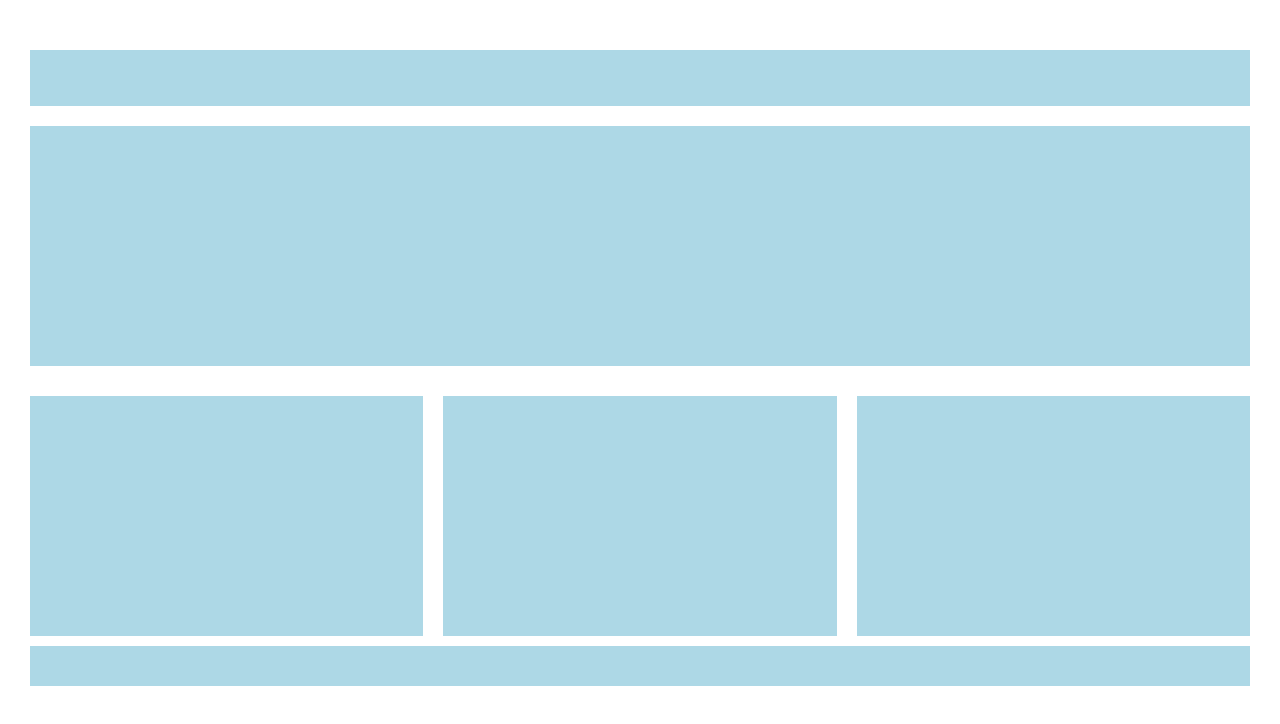
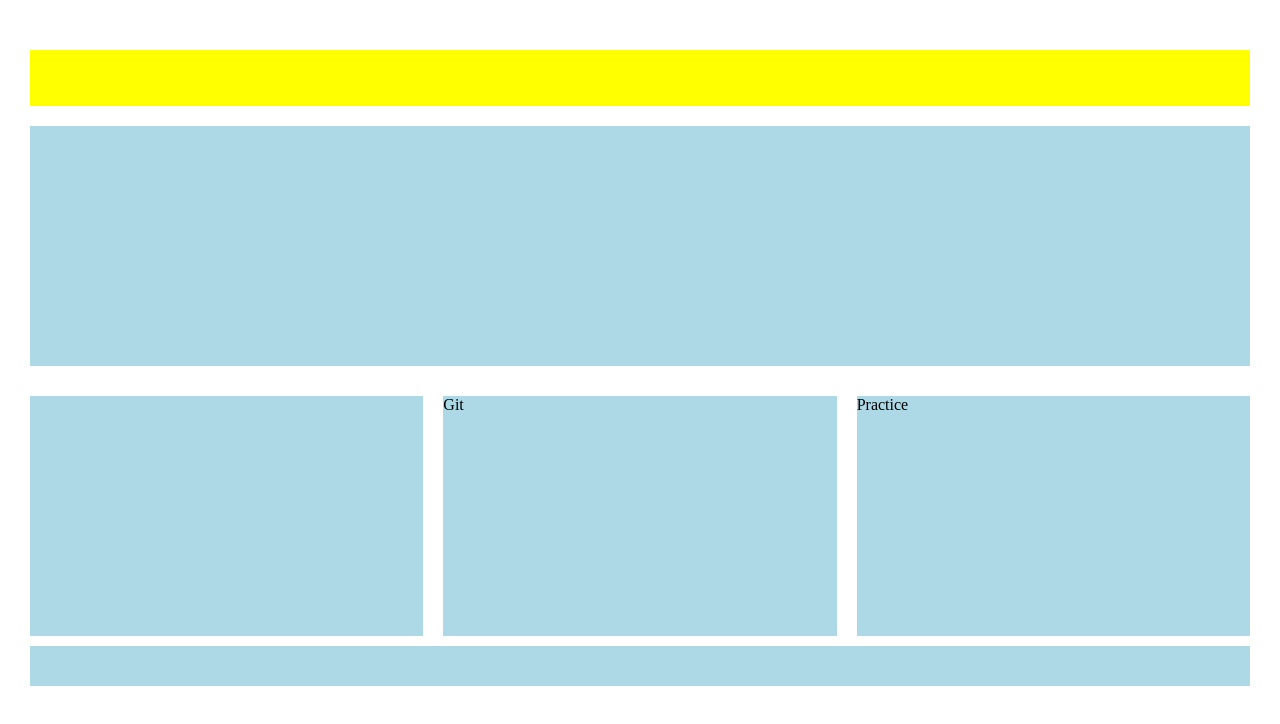
Before and after one commit to ogbonnachinecherem/layout-practice, a plain HTML site: page index.html in a window 1280 px wide. Drawn offline with Linux system fonts and the light colour scheme.

Commit message:
layout practice version2

```diff
--- a/index.html
+++ b/index.html
@@ -11,8 +11,8 @@
 	<div class="caro"></div>
 	<div class="thumb">
 		<div></div>
-		<div id="ml"></div>
-		<div id="ml"></div>
+		<div id="ml">Git</div>
+		<div id="ml">Practice</div>
 	</div>
 		<div class="footer"></div>
 
--- a/styles.css
+++ b/styles.css
@@ -1,5 +1,5 @@
 .head {
-	background-color: lightblue;
+	background-color: yellow;
 	height: 7vh;
 	margin-bottom: 20px;
 	margin-top: 50px;
```
